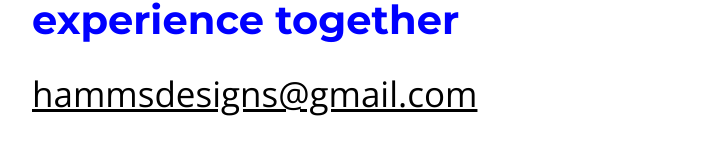
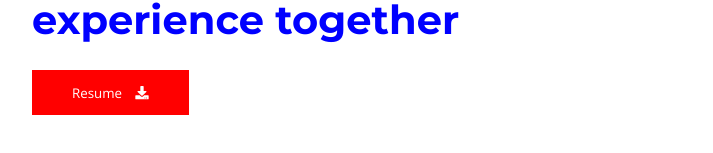
Before and after one commit to dawsonhammdev/portfolio, a React (Create React App) app in the folder my-app/: page / in a window 1280 px wide. Shown: the part 2584-2737 px from the top of the page, without its empty margins (28-741 px from the left). Built offline with nearby package versions, Linux system fonts and the light colour scheme.

Commit message:
responsiveness to larger screens

```diff
--- a/my-app/package.json
+++ b/my-app/package.json
@@ -3,11 +3,15 @@
   "version": "0.1.0",
   "private": true,
   "dependencies": {
+    "@fortawesome/fontawesome-svg-core": "^1.2.28",
+    "@fortawesome/free-solid-svg-icons": "^5.13.0",
+    "@fortawesome/react-fontawesome": "^0.1.10",
     "@testing-library/jest-dom": "^4.2.4",
     "@testing-library/react": "^9.3.2",
     "@testing-library/user-event": "^7.1.2",
     "react": "^16.13.1",
     "react-dom": "^16.13.1",
+    "react-download-link": "^2.3.0",
     "react-reveal": "^1.2.2",
     "react-scripts": "3.4.1",
     "react-scroll": "^1.7.16"
--- a/my-app/src/App.css
+++ b/my-app/src/App.css
@@ -23,6 +23,7 @@
   flex-direction: column;
   align-items: center;
   color: black;
+
   top:4em;
 }
 .heading-background{
@@ -45,6 +46,7 @@
 font-weight: 400;
 padding: 2em;
 margin-right: 50em;
+font-weight: 600;
 }
 nav{
   position:fixed;
@@ -86,6 +88,33 @@
   -ms-transition: all 0.2s ease-out;
   -o-transition: all 0.2s ease-out;
 }
+
+.contact-content button{
+  background: red;
+  border: 0px;
+  padding: 1em 3em;
+  margin-bottom: 2.5em;
+  transition: all 0.2s ease-out;
+  -webkit-transition: all 0.2s ease-out;
+  -moz-transition: all 0.2s ease-out;
+  -ms-transition: all 0.2s ease-out;
+  -o-transition: all 0.2s ease-out;
+}
+
+.contact-content .icon {
+  padding-left: 1em;
+}
+
+.contact-content button:hover{
+  opacity: 0.8;
+}
+
+.contact-content button a{
+  font-family: 'Open Sans', sans-serif;
+  color:white;
+  text-decoration: none;
+}
+
 .header-title button:hover{
   opacity: 0.8;
 }
@@ -357,39 +386,49 @@
 
 
 body{
-    font-size: 20px;
+    font-size: 12px;
   }
   header h1{
-    font-size: 3em;
-    margin-right: 25em;
+    font-size: 1em;
+    margin-right: 15em;
   }
 
 
   nav{
-  left:60em;
+  left:105em;
   top:12em;
   z-index: 100;
 }
 nav li{
-   font-size: 3em;
+   font-size: 1.5em;
 
 }
+
+.heading-background{
+  left: 1.5em;
+  top: .1em;
+}
+
+header h1{
+  font-size: 3em;
+}
 .header-title{
-  font-size: 5em;
-  top:1em;
-  left:1em;
+  font-size: 4em;
+  top:3em;
+  left:-1em;
 }
-.about{position: relative;
-      display: flex;
-      top:-20em;
+.about{
+  position: relative;
+  display: flex;
+  top:8em;
 }
 .about-content{
   left:10em;
 }
 .about-content p{
-  font-size: 3.5em;
+  font-size: 2em;
   text-align: left;
-  width: 25em;
+  width: 45em;
 }
 .about img{
   margin-left: 1em;
@@ -414,20 +453,20 @@
   left:8em;
 }
 .contact h1{
-  font-size: 8em;
+  font-size: 4em;
 }
 .contact .email{
-  font-size: 5em;
+  font-size: 2em;
 }
 
 .contact li a{
-  font-size: 4em;
+  font-size: 2em;
   padding: 1em;
 }
 .footer{
   top:4em;
   padding: 1em;
-  font-size: 4em;
+  font-size: 2em;
 }
 
 
--- a/my-app/src/components/Contact.js
+++ b/my-app/src/components/Contact.js
@@ -1,25 +1,35 @@
 import React, { Component } from 'react';
 import Fade from 'react-reveal/Fade';
 import data from '../yourdata';
+import resume from '../img/resume.pdf'
+import { FontAwesomeIcon } from '@fortawesome/react-fontawesome'
+import { faDownload } from '@fortawesome/free-solid-svg-icons'
 
 class Contact extends Component {
     state = {  }
     render() {
         return (  <div>
         <h1>
-                <Fade bottom cascade> Contact.</Fade>
+                <Fade bottom cascade>Contact.</Fade>
         </h1>
         <Fade bottom>
         <div className='contact-content'>
                 <h1>
                 Let’s create your next<br></br>
                 <span className='amazing-color'>experience together</span></h1>
+                <button>
+                    <a href={resume} download>
+                            Resume
+                            <FontAwesomeIcon icon={faDownload} className='icon' />
+                    </a>
+                </button><br></br>
                     <a href={`mailto:${data.contactEmail}`} className='email'>{data.contactEmail}</a>
                 <ul>
                     {data.social.map((link,index)=>(
                         <li key={index}><a target='_blank' rel="noopener noreferrer" href={link.url}>{link.name}</a></li>
                     ))}
                 </ul>
+
         </div>
         </Fade>
 
```
Also changed, not shown: 2 other files (tests, documents, lock files or other folders).
